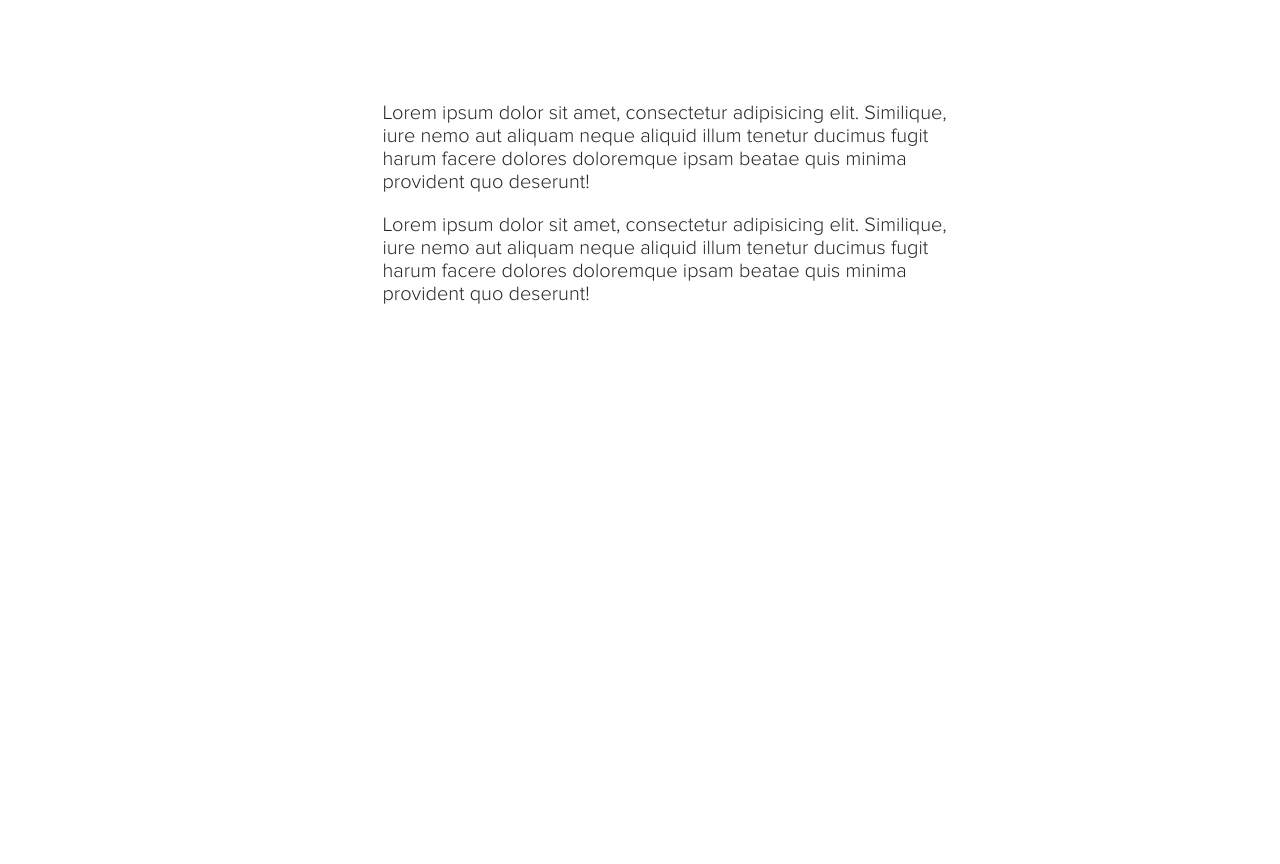
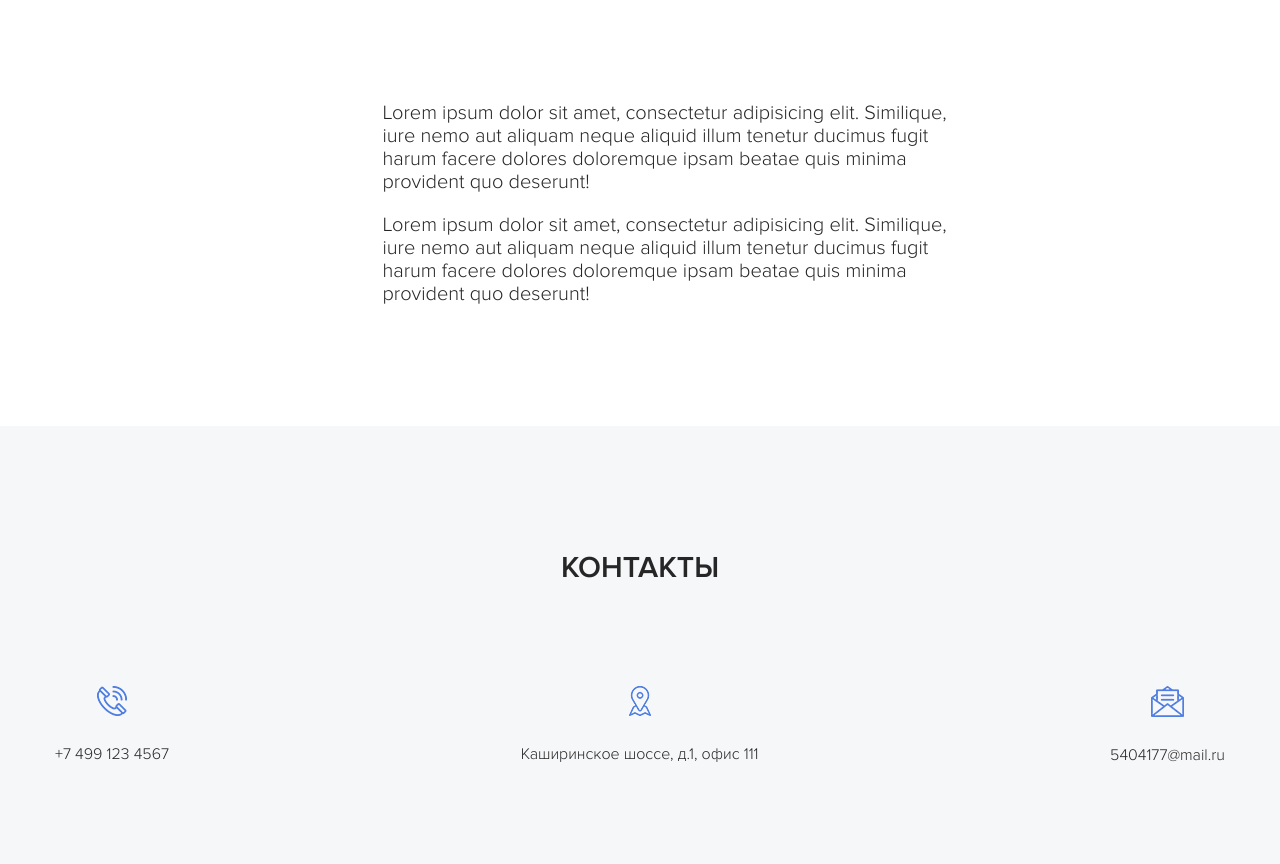
Before and after one commit to AMYumangulov/skinaly, a plain HTML site: page index.html in a window 1280 px wide. Shown: the part 6929-7793 px from the top of the page. Before the commit the page ends 7355 px from the top, so only its background shows below. Drawn offline with Linux system fonts and the light colour scheme; a web font is replaced by a local one.

Commit message:
блок контакты

```diff
--- a/index.html
+++ b/index.html
@@ -555,6 +555,41 @@
 				<!-- /.container -->
 			</section>
 			<!-- /.section factory -->
+			<section class="section contacts">
+				<div class="container">
+					<h2 class="section-title section__title">Контакты</h2>
+					<!-- /.section-title section__title -->
+					<div class="contacts-block">
+						<div class="contacts-block__item">
+							<img src="img/contacts/contact-1.png" alt="" class="contacts__image">
+							<div class="contacts__text">
+								<a href="#" class="contacts__link">+7 499 123 4567</a>
+							</div>
+							<!-- /.contacts__text -->
+						</div>
+						<!-- /.contacts-block__item -->
+						<div class="contacts-block__item">
+							<img src="img/contacts/contact-2.png" alt="" class="contacts__image">
+							<div class="contacts__text">
+								 <address class="contacts__address">Каширинское шоссе, д.1, офис 111</address>
+							</div>
+							<!-- /.contacts__text -->
+						</div>
+						<!-- /.contacts-block__item -->
+						<div class="contacts-block__item">
+							<img src="img/contacts/contact-3.png" alt="" class="contacts__image">
+							<div class="contacts__text">
+								<a href="#" class="contacts__link">5404177@mail.ru</a>
+							</div>
+							<!-- /.contacts__text -->
+						</div>
+						<!-- /.contacts-block__item -->
+					</div>
+					<!-- /.contacts-block -->
+				</div>
+				<!-- /.container -->
+			</section>
+			<!-- /.section contacts -->
 		</main>
 	</body>
 </html>
--- /dev/null
+++ b/sass/blocks/_contacts.sass
@@ -0,0 +1,31 @@
+.contacts
+	background-color: #f6f7f9
+	&-block
+		display: -webkit-flex
+		display: -moz-flex
+		display: -ms-flex
+		display: -o-flex
+		display: flex
+		justify-content: space-between
+		flex-wrap: wrap
+		&__item
+			text-align: center
+	&__image
+		margin-bottom: 25px
+	&__text
+		font-size: 16px
+	&__link
+		text-decoration: none
+		color: $text-color
+	&__address
+		font-style: normal
+
+@media (max-width: 768px)
+	.contacts
+		&-block
+			&__item
+				width: 100%
+				margin-bottom: 30px
+		&__address
+			max-width: 200px
+			margin: auto
--- a/sass/style.sass
+++ b/sass/style.sass
@@ -39,3 +39,6 @@
 
 //блок factory
 @import 'blocks/factory'
+
+//блок contacts
+@import 'blocks/contacts'
```
Also changed, not shown: img/contacts/contact-1.png (added), img/contacts/contact-2.png (added), img/contacts/contact-3.png (added), sass/_contacts.css (added), sass/blocks/_contacts.css (added), sass/style.css, skinali-assets/contact-1.png (added), skinali-assets/contact-2.png (added), skinali-assets/contact-3.png (added), 3 other files.
